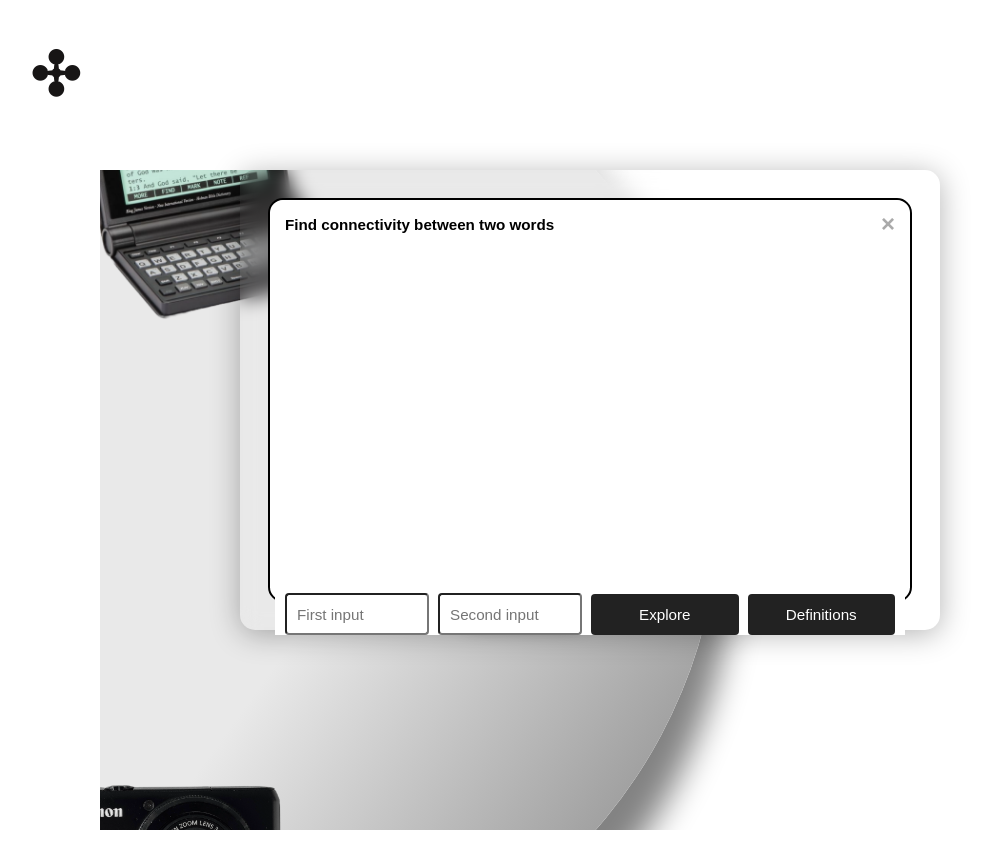
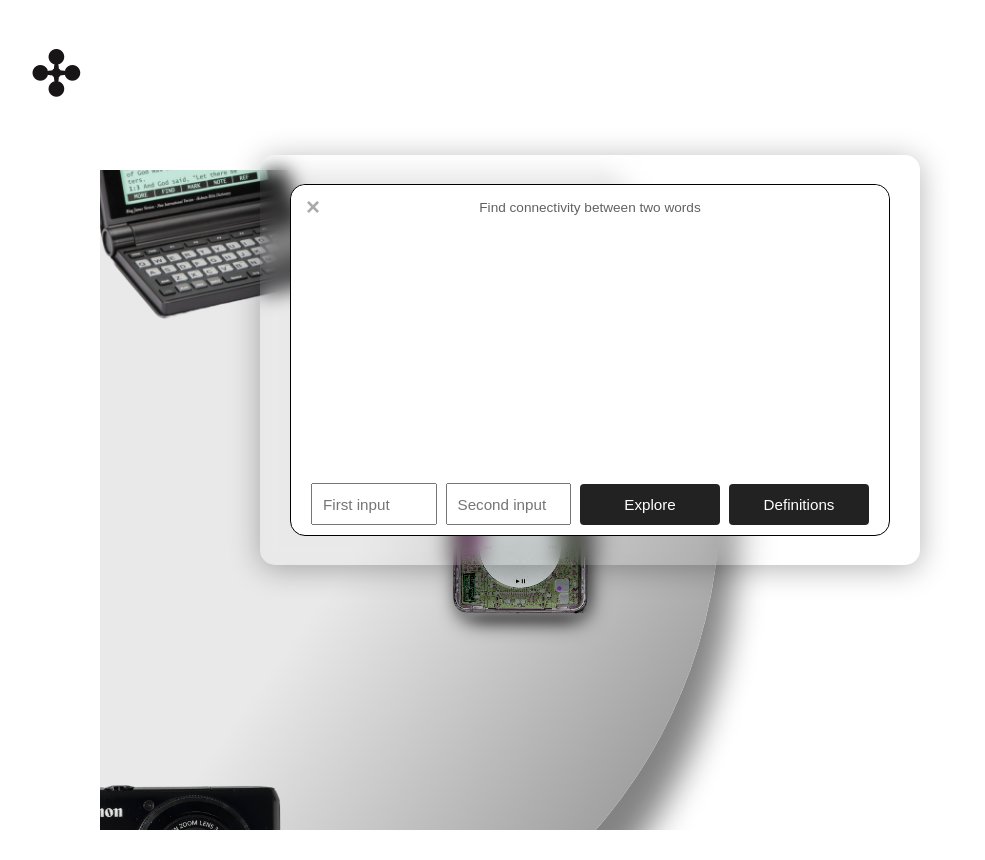
Before and after one commit to TheFlawedDev/TheFlawedDev.github.io, a website built with webpack: page index.html in a window 1280 px wide. Both pictures are taken after a click on the button 262 px from the left and 207 px from the top of the page. Shown: the whole page, without its empty margins (50-1035 px from the left). Built offline with nearby package versions, Linux system fonts and the light colour scheme; a web font is replaced by a local one.

Commit message:
fix(css): .popup now works when resizing
.popup class would break design layout when window was resized.
Used clamp() to fix this.

```diff
--- a/css/Mstyle.css
+++ b/css/Mstyle.css
@@ -359,17 +359,20 @@ button[popovertarget="my-popover"] {
   box-shadow: 0 4px 30px rgba(0, 0, 0, 0.3);
   backdrop-filter: blur(9.9px);
   border-radius: 15px;
-  display: none;
   position: fixed;
   z-index: 1;
   /* Position the top-left corner of the div in the center of the screen */
   padding: 30px;
   left: 50%;
-  top: 50%;
+  top: 45%;
+  display: none;
+  /* IMPROVED: Ensure popup doesn't overflow viewport on small screens */
+  max-width: calc(100vw - 40px); /* 20px margin on each side */
+  max-height: calc(100vh - 40px);
   /* Use transform to shift the div back by half of its own width and height */
   transform: translate(-50%, -50%);
-  width: 50%;
-  height: 50%;
+  width: clamp(520px, 50vw, 600px);
+  height: clamp(350px, 50vh, 40vh);
 }
 
 /* Class to display the pop-up */
@@ -382,14 +385,15 @@ button[popovertarget="my-popover"] {
 /* Style the content inside the pop-up */
 .popup-content {
   background-color: white;
-  /* margin: auto; */
-  /* padding: 20px; */
+  display: flex;
+  flex-direction: column;
+  overflow: hidden;
   border-radius: 15px;
   height: 100%;
   width: 100%;
   max-width: 100%;
   position: relative;
-  border: 2px solid black; /* To see if the image is loading but maybe invisible *! */
+  border: 1px solid black; /* To see if the image is loading but maybe invisible *! */
 }
 
 /*Style synonym-network-app heading*/
@@ -400,45 +404,58 @@ button[popovertarget="my-popover"] {
   padding: 10px 15px;
   background-color: white;
   border-radius: 15px;
+  flex-shrink: 0;
+  position: relative;
 }
 
 .popup-heading h2 {
   margin: 0;
-  font-size: 0.95rem;
-  font-weight: 600;
+  font-size: clamp(0.85rem, 1vw, 1.1rem);
+  font-weight: 500;
+  position: absolute;
+  left: 50%;
+  transform: translateX(-50%);
+  text-align: center;
+  color: #616161;
 }
 /*Style  synonym-network-app body*/
 .popup-body {
   padding: 20px 15px;
-  min-height: 300px;
   background-color: white;
+  flex: 1;
+  overflow-y: auto;
+  min-height: 0;
 }
 
 /*Style  synonym-network-app buttons*/
 .popup-btns {
-  margin: 5px;
+  margin: 10px;
   padding: 0 10px;
   display: flex;
   gap: 9px;
-  /* flex-wrap: wrap; */
   align-items: center;
-  /* justify-content: flex-end; */
   background-color: white;
+  border-radius: 0 0 15px 15px;
+  flex-wrap: wrap;
+  flex-shrink: 0;
 }
 
 .popup-btns input[type="text"] {
-  max-width: 120px;
+  min-width: 100px;
+  width: clamp(100px, 20vw, 180px);
   padding: 8px 10px;
   height: 22px;
-  border-radius: 4px;
-  font-size: 0.95rem;
+  font-size: clamp(0.85rem, 1.5vw, 0.95rem);
+  border: 1px solid white-space;
+  flex: 1;
+  max-width: 120px;
 }
 
 .popup-btns button {
   padding: 8px 16px;
   border: none;
   height: 41px;
-  width: 150px;
+  width: 140px;
   background-color: #222;
   color: white;
   font-size: 0.95rem;
@@ -454,9 +471,8 @@ button[popovertarget="my-popover"] {
 /* Style the close button */
 .close-btn {
   color: #aaa;
-  float: right;
-  /* padding:20px 15px; */
-  font-size: 1.5rem;
+  font-size: clamp(1.2rem, 3vw, 1.5rem);
+  line-height: 1;
   font-weight: bold;
 }
 
```
